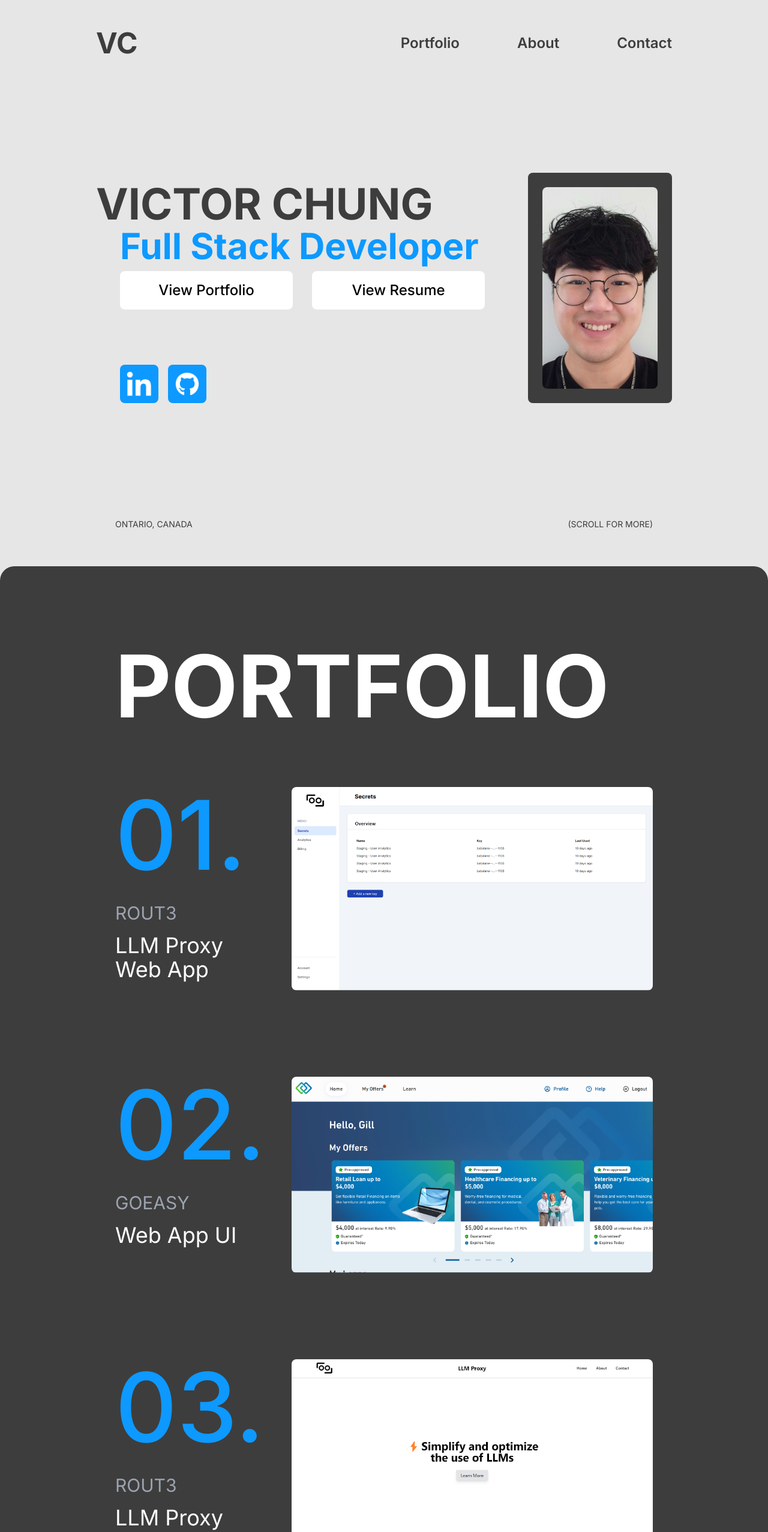
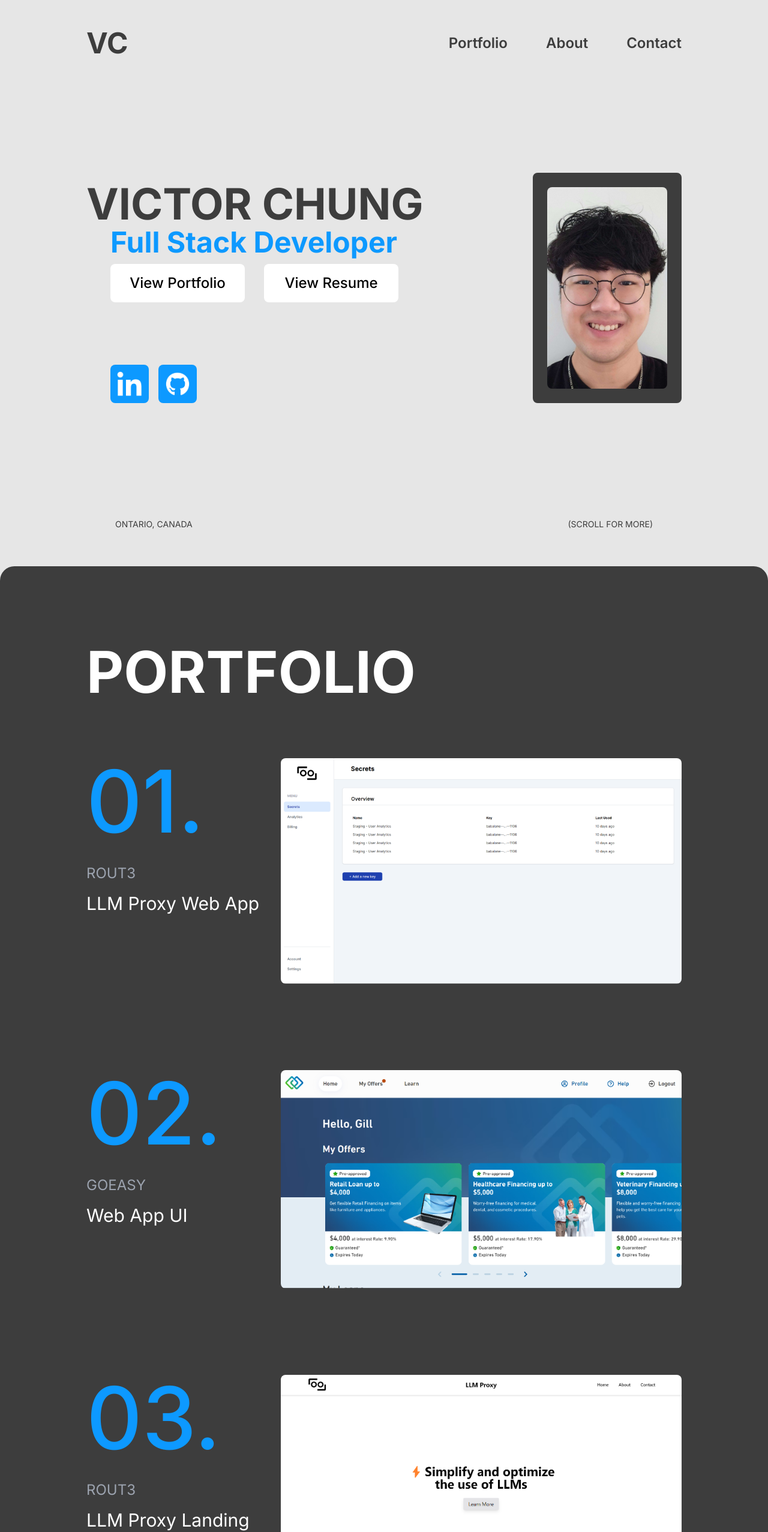
Before and after one commit to TheVicBro/portfolio, a Next.js app: page / in a window 1280 px wide. Shown: the top 2554 px of the page at 60% size. Built offline with nearby package versions, Linux system fonts and the light colour scheme.

Commit message:
768p responsiveness

```diff
--- a/src/app/globals.css
+++ b/src/app/globals.css
@@ -35,6 +35,20 @@ html {
 
 @media (min-width: 1024px) {
   :root {
+    --padding-left: 1.5rem;
+    --padding-right: 1.5rem;
+    --width: 14rem;
+    --width-social: 4rem;
+  }
+  .cursor {
+    width: 30px;
+    height: 30px;
+    font-size: 6px;
+  }
+}
+
+@media (min-width: 1920px) {
+  :root {
     --padding-left: 2rem;
     --padding-right: 2rem;
     --width: 18rem;
--- a/src/app/page.tsx
+++ b/src/app/page.tsx
@@ -169,13 +169,13 @@ export default function Home() {
       >Learn More</motion.div>
       <motion.div
         ref={topRefView}
-        className="flex items-center justify-between 5xl:p-16 lg:p-12 p-6 5xl:px-48 lg:px-40 px-8 text-lightblack"
+        className="flex items-center justify-between 5xl:p-16 lg:p-12 p-6 5xl:px-48 4xl:px-40 lg:px-36 px-8 text-lightblack"
         initial={{ opacity: 0, y: -140 }}
         animate={{ opacity: 1, y: 0 }}
         transition={{ duration: 1, ease: 'easeOut' }}
       >
         <div className="5xl:text-6xl text-5xl font-bold">VC</div>
-        <div className="flex lg:flex-row flex-col lg:items-row 5xl:text-4xl text-2xl font-semibold 5xl:space-x-28 lg:space-x-24 space-x-0 space-y-0">
+        <div className="flex lg:flex-row flex-col lg:items-row 5xl:text-4xl text-2xl font-semibold 5xl:space-x-28 4xl:space-x-24 lg:space-x-16 space-x-0 space-y-0">
           {["Portfolio", "About", "Contact"].map((item) => (
             <motion.div
               key={item}
@@ -219,7 +219,7 @@ export default function Home() {
         initial={{ opacity: 1, y: 0 }}
         transition={{ ease: 'easeOut' }}
       >
-        <div className="flex lg:flex-row flex-col-reverse justify-between 5xl:pt-48 5xl:px-48 lg:pt-36 lg:px-40 px-8">
+        <div className="flex lg:flex-row flex-col-reverse justify-between 5xl:pt-48 5xl:px-48 lg:pt-36 4xl:px-40 lg:px-36 px-8">
           <div className="flex flex-col justify-between lg:text-left text-center">
             <div>
               <div className="truncate">
@@ -235,7 +235,7 @@ export default function Home() {
               <div className="mt-1 5xl:px-12 lg:px-10 px-4">
                 <div className="truncate pb-2">
                   <motion.div
-                    className="5xl:text-7xl lg:text-6xl text-2.5xl font-bold text-skyblue"
+                    className="5xl:text-7xl 4xl:text-6xl lg:text-5xl text-2.5xl font-bold text-skyblue"
                     initial={{ y: "-110%" }}
                     animate={{ y: "0%" }}
                     transition={{ duration: 1, ease: "easeOut" }}
@@ -323,10 +323,10 @@ export default function Home() {
           </div>
         </div>
       </motion.div>
-      <div ref={portfolioRef} className="relative bg-lightblack z-20 rounded-3xl lg:px-48 px-8 lg:py-32 py-16">
+      <div ref={portfolioRef} className="relative bg-lightblack z-20 rounded-3xl 5xl:px-48 4xl:px-40 lg:px-36 px-8 lg:py-32 py-16">
         <motion.div
           ref={portfolioRefView}
-          className="5xl:text-10xl lg:text-9xl text-5xl font-bold text-white lg:mb-24 mb-8"
+          className="5xl:text-10xl 4xl:text-9xl lg:text-8xl text-5xl font-bold text-white lg:mb-24 mb-8"
           initial={{ opacity: 0, y: -50 }}
           animate={portfolioInView ? { opacity: 1, y: 0 } : { opacity: 0, y: -50 }}
           transition={{ duration: 0.8, delay: 0.2 }}
@@ -341,9 +341,9 @@ export default function Home() {
             animate={portfolioItemInView1 ? { opacity: 1, x: 0 } : { opacity: 0, x: -50 }}
             transition={{ duration: 0.8, delay: 0.4 }}
           >
-            <div className="5xl:text-12xl lg:text-10xl text-6xl font-medium text-skyblue leading-none">01.</div>
-            <div className="5xl:text-4xl lg:text-3xl text-sm text-gray-400 lg:mb-4 lg:mt-8 mt-2">ROUT3</div>
-            <div className="5xl:text-5xl lg:text-4xl text-lg text-white">LLM Proxy Web App</div>
+            <div className="5xl:text-12xl 4xl:text-10xl lg:text-9xl text-6xl font-medium text-skyblue leading-none">01.</div>
+            <div className="5xl:text-4xl 4xl:text-3xl lg:text-2xl text-sm text-gray-400 lg:mb-4 lg:mt-8 mt-2">ROUT3</div>
+            <div className="5xl:text-5xl 4xl:text-4xl lg:text-3xl text-lg text-white">LLM Proxy Web App</div>
           </motion.div>
           <motion.div
             className="w-11/12 cursor-none"
@@ -364,9 +364,9 @@ export default function Home() {
             animate={portfolioItemInView2 ? { opacity: 1, x: 0 } : { opacity: 0, x: -50 }}
             transition={{ duration: 0.8, delay: 0.4 }}
           >
-            <div className="5xl:text-12xl lg:text-10xl text-6xl font-medium text-skyblue leading-none">02.</div>
-            <div className="5xl:text-4xl lg:text-3xl text-sm text-gray-400 lg:mb-4 lg:mt-8 mt-2">GOEASY</div>
-            <div className="5xl:text-5xl lg:text-4xl text-lg text-white">Web App UI</div>
+            <div className="5xl:text-12xl 4xl:text-10xl lg:text-9xl text-6xl font-medium text-skyblue leading-none">02.</div>
+            <div className="5xl:text-4xl 4xl:text-3xl lg:text-2xl text-sm text-gray-400 lg:mb-4 lg:mt-8 mt-2">GOEASY</div>
+            <div className="5xl:text-5xl 4xl:text-4xl lg:text-3xl text-lg text-white">Web App UI</div>
           </motion.div>
           <motion.div
             className="w-11/12 cursor-none"
@@ -387,9 +387,9 @@ export default function Home() {
             animate={portfolioItemInView3 ? { opacity: 1, x: 0 } : { opacity: 0, x: -50 }}
             transition={{ duration: 0.8, delay: 0.4 }}
           >
-            <div className="5xl:text-12xl lg:text-10xl text-6xl font-medium text-skyblue leading-none">03.</div>
-            <div className="5xl:text-4xl lg:text-3xl text-sm text-gray-400 lg:mb-4 lg:mt-8 mt-2">ROUT3</div>
-            <div className="5xl:text-5xl lg:text-4xl text-lg text-white">LLM Proxy Landing Page</div>
+            <div className="5xl:text-12xl 4xl:text-10xl lg:text-9xl text-6xl font-medium text-skyblue leading-none">03.</div>
+            <div className="5xl:text-4xl 4xl:text-3xl lg:text-2xl text-sm text-gray-400 lg:mb-4 lg:mt-8 mt-2">ROUT3</div>
+            <div className="5xl:text-5xl 4xl:text-4xl lg:text-3xl text-lg text-white">LLM Proxy Landing Page</div>
           </motion.div>
           <motion.div
             className="w-11/12 cursor-none"
@@ -403,7 +403,7 @@ export default function Home() {
           </motion.div>
         </div>
       </div>
-      <div ref={aboutRef} className="flex lg:flex-row flex-col relative lg:px-48 px-8 5xl:py-32 py-8 lg:h-screen h-auto">
+      <div ref={aboutRef} className="flex lg:flex-row flex-col relative 5xl:px-48 4xl:px-40 lg:px-36 px-8 5xl:py-32 py-8 lg:h-screen h-auto">
         <div className="lg:w-1/3 w-full my-12 relative lg:mb-0 mb-8">
           <div className="relative w-full lg:h-full h-auto">
             <Image
@@ -417,16 +417,16 @@ export default function Home() {
             />
           </div>
         </div>
-        <div className="flex flex-col items-center lg:w-2/3 lg:pl-24 pl-2 5xl:pt-36 lg:pt-32 pt-4">
-          <div className="5xl:text-10xl lg:text-8xl text-5xl font-bold text-center text-lightblack">
+        <div className="flex flex-col items-center lg:w-2/3 lg:pl-24 pl-2 5xl:pt-36 4xl:pt-32 lg:pt-16 pt-4">
+          <div className="5xl:text-10xl 4xl:text-8xl lg:text-7xl text-5xl font-bold text-center text-lightblack">
             ABOUT ME
           </div>
-          <div className="5xl:text-4xl lg:text-3xl text-xl text-center font-medium 5xl:leading-relaxed leading-normal mt-8">
+          <div className="5xl:text-4xl 4xl:text-3xl lg:text-2xl text-xl text-center font-medium 5xl:leading-relaxed leading-normal mt-8">
             I&apos;m a Computer Engineering student at York University with a passion for full-stack development. As Lead Full Stack Developer at Rout3, I led projects like the LLM Proxy Dashboard. At goeasy, I worked as a Front End Developer, enhancing UI/UX for banking applications. My experience also includes optimizing workflows at the Ontario Ministry of Health. I excel in solving complex problems and creating impactful, user-friendly software.
           </div>
           <div>
             <motion.button
-              className="rounded-lg bg-white 5xl:text-3xl text-2xl font-medium 5xl:py-6 py-4 px-8 lg:mt-16 m-8"
+              className="rounded-lg bg-white 5xl:text-3xl text-2xl font-medium 5xl:py-6 py-4 px-8 4xl:mt-16 lg:mt-10 m-8"
               whileTap={{ scale: 0.85 }}
               onClick={openResume}
             >
@@ -435,13 +435,13 @@ export default function Home() {
           </div>
         </div>
       </div>
-      <div ref={contactRef} className="z-40 bg-lightblack flex flex-col items-center lg:px-48 px-8 5xl:py-32 lg:py-24 py-16 lg:h-screen h-auto">
-        <div className="flex 5xl:text-10xl lg:text-8xl text-5xl font-bold text-center text-white">
+      <div ref={contactRef} className="z-40 bg-lightblack flex flex-col items-center lg:px-48 px-8 5xl:py-32 4xl:py-24 py-16 lg:h-screen h-auto">
+        <div className="flex 5xl:text-10xl 4xl:text-8xl lg:text-7xl text-5xl font-bold text-center text-white">
           CONTACT
         </div>
         <form onSubmit={handleSubmit} className="w-full max-w-screen-lg mx-auto">
           <div>
-            <div className="flex lg:flex-row flex-col 5xl:mt-32 lg:mt-16 mt-12 text-white 5xl:text-5xl lg:text-4xl text-3xl lg:space-x-8 space-y-4 lg:space-y-0 lg:h-full h-auto">
+            <div className="flex lg:flex-row flex-col 5xl:mt-32 4xl:mt-16 mt-12 text-white 5xl:text-5xl 4xl:text-4xl text-3xl lg:space-x-8 space-y-4 lg:space-y-0 lg:h-full h-auto">
               <div className="flex flex-col w-full lg:w-1/2">
                 <div>
                   <div>
@@ -452,7 +452,7 @@ export default function Home() {
                     <input
                       type="text"
                       name="name"
-                      className="mt-4 border-4 border-white px-4 py-2 bg-lightblack rounded w-full lg:max-w-lg max-w-sm mx-auto"
+                      className="4xl:mt-4 mt-2 border-4 border-white px-4 py-2 bg-lightblack rounded w-full lg:max-w-lg max-w-sm mx-auto"
                       value={formData.name}
                       onChange={handleChange}
                       required
@@ -468,7 +468,7 @@ export default function Home() {
                     <input
                       type="email"
                       name="email"
-                      className="mt-4 border-4 border-white px-4 py-2 bg-lightblack rounded w-full lg:max-w-lg max-w-sm mx-auto"
+                      className="4xl:mt-4 mt-2 border-4 border-white px-4 py-2 bg-lightblack rounded w-full lg:max-w-lg max-w-sm mx-auto"
                       value={formData.email}
                       onChange={handleChange}
                       required
@@ -484,7 +484,7 @@ export default function Home() {
                     <input
                       type="text"
                       name="company"
-                      className="mt-4 border-4 border-white px-4 py-2 bg-lightblack rounded w-full lg:max-w-lg max-w-sm mx-auto"
+                      className="4xl:mt-4 mt-2 border-4 border-white px-4 py-2 bg-lightblack rounded w-full lg:max-w-lg max-w-sm mx-auto"
                       value={formData.company}
                       onChange={handleChange}
                       required
@@ -500,7 +500,7 @@ export default function Home() {
                 <div>
                   <textarea
                     name="inquiry"
-                    className="mt-4 border-4 border-white p-4 bg-lightblack rounded w-full lg:max-w-lg max-w-sm mx-auto resize-none"
+                    className="4xl:mt-4 mt-2 border-4 border-white p-4 bg-lightblack rounded w-full lg:max-w-lg max-w-sm mx-auto resize-none"
                     rows={8}
                     value={formData.inquiry}
                     onChange={handleChange}
@@ -512,7 +512,7 @@ export default function Home() {
           </div>
           <div className="flex justify-center lg:mb-0 mb-8">
             <motion.button
-              className="bg-skyblue text-4xl text-white rounded-lg 5xl:my-12 my-8 p-4"
+              className="bg-skyblue 4xl:text-4xl text-3xl text-white rounded-lg 5xl:my-12 4xl:my-8 my-4 p-4"
               type="submit"
               whileTap={{ scale: 0.85 }}
             >
@@ -521,12 +521,12 @@ export default function Home() {
           </div>
         </form>
         <div className="flex items-center justify-between w-full 5xl:mt-12 mt-0">
-          <div className="flex 5xl:text-6xl lg:text-6xl text-4xl font-bold text-left text-white">
+          <div className="flex 5xl:text-6xl 4xl:text-6xl lg:text-5xl text-4xl font-bold text-left text-white">
             © 2024 VICTOR CHUNG
           </div>
           <div>
             <motion.button
-              className="bg-skyblue text-white text-5xl rounded-full lg:w-32 lg:h-32 w-24 h-24"
+              className="bg-skyblue text-white text-5xl rounded-full 4xl:w-32 4xl:h-32 w-24 h-24"
               whileTap={{ scale: 0.85 }}
               onClick={() => topRefView.current?.scrollIntoView({ behavior: 'smooth' })}
             >
```
